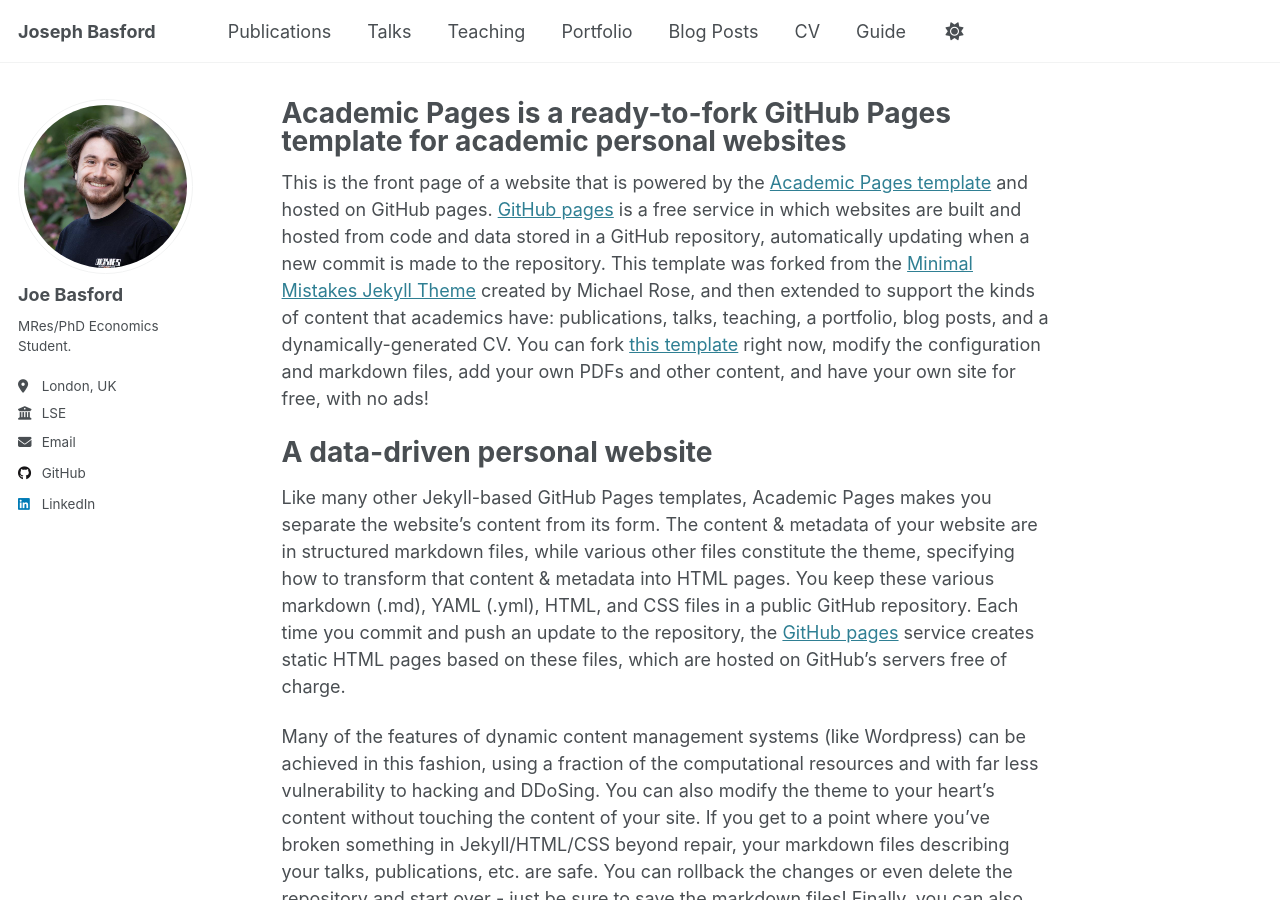
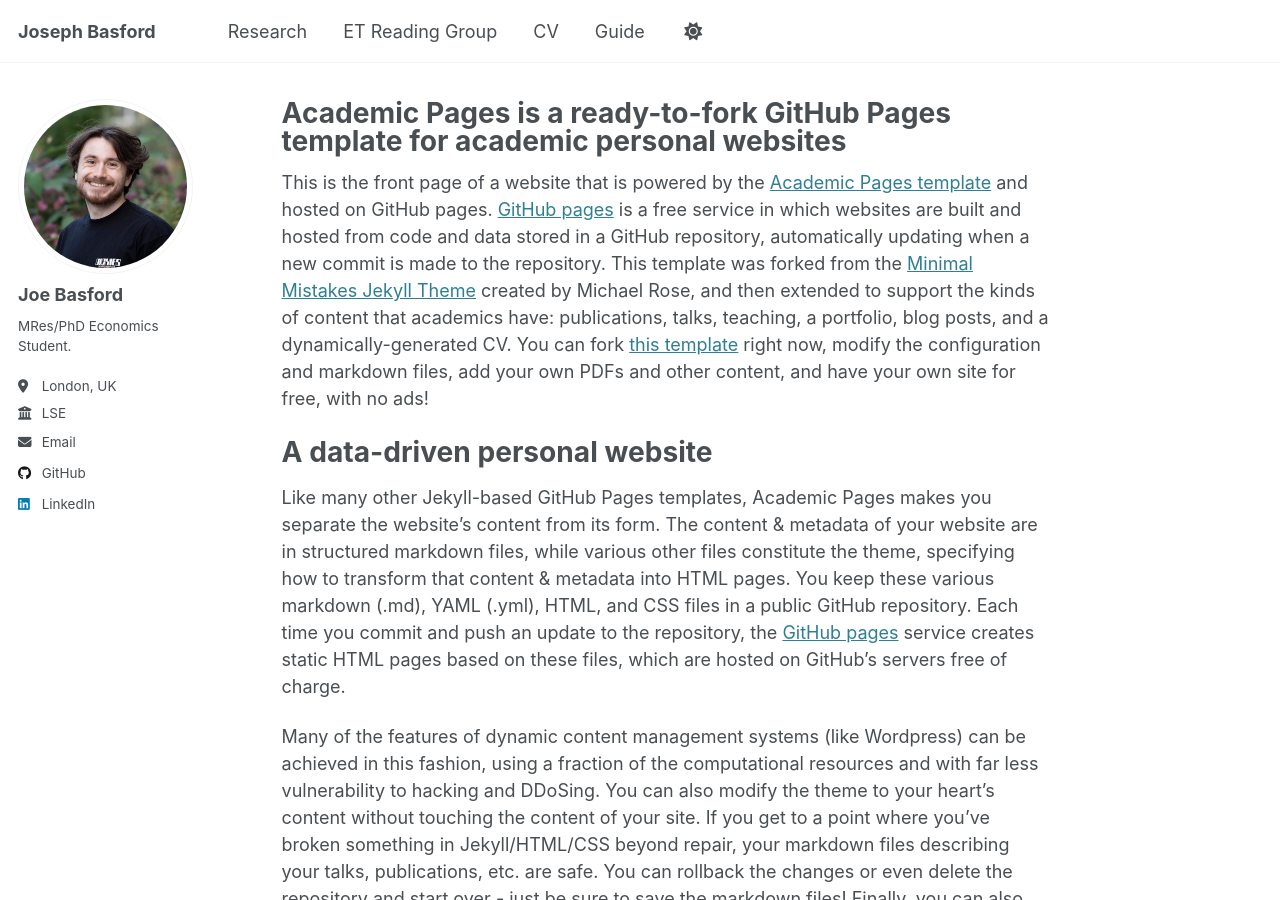
Before and after one commit to Joe-Basford/Joe-Basford.github.io, a Jekyll site: the page built from _pages/about.md, in a window 1280 px wide and 900 px high. Built offline with Jekyll 4.4.1, drawn with Linux system fonts in a browser that asks for light colours.

Commit message:
Update navigation.yml

```diff
--- a/_data/navigation.yml
+++ b/_data/navigation.yml
@@ -8,20 +8,11 @@
 #      Markdown formatted page while the second is generated using JSON.
 
 main:
-  - title: "Publications"
-    url: /publications/
+  - title: "Research"
+    url: /research/
 
-  - title: "Talks"
+  - title: "ET Reading Group"
     url: /talks/
-
-  - title: "Teaching"
-    url: /teaching/
-
-  - title: "Portfolio"
-    url: /portfolio/
-
-  - title: "Blog Posts"
-    url: /year-archive/
 
   - title: "CV"
     url: /cv/
```
